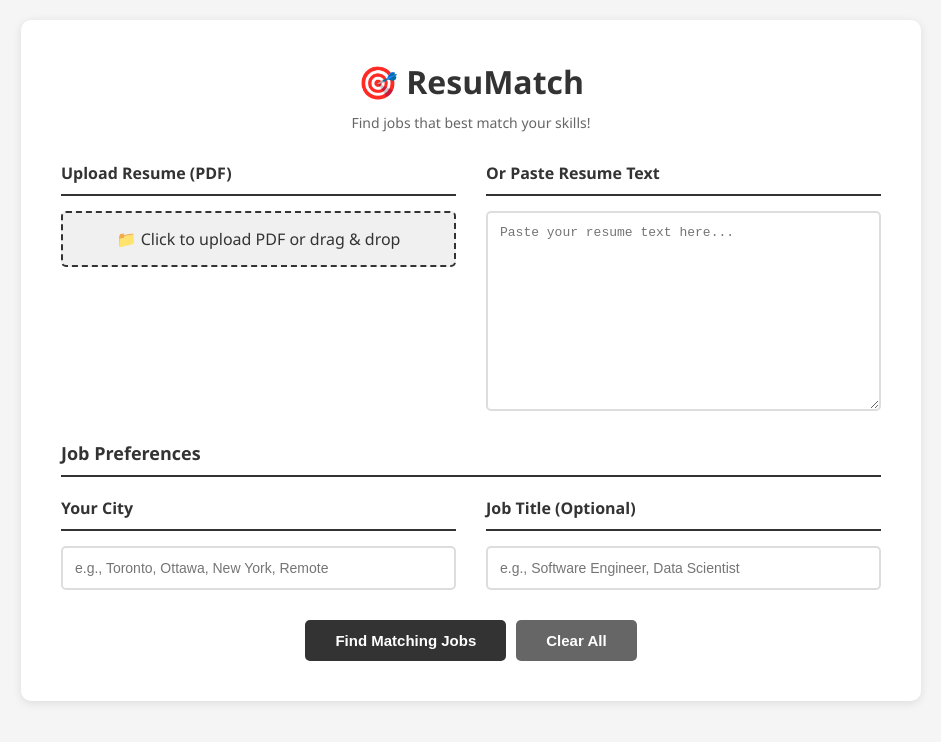
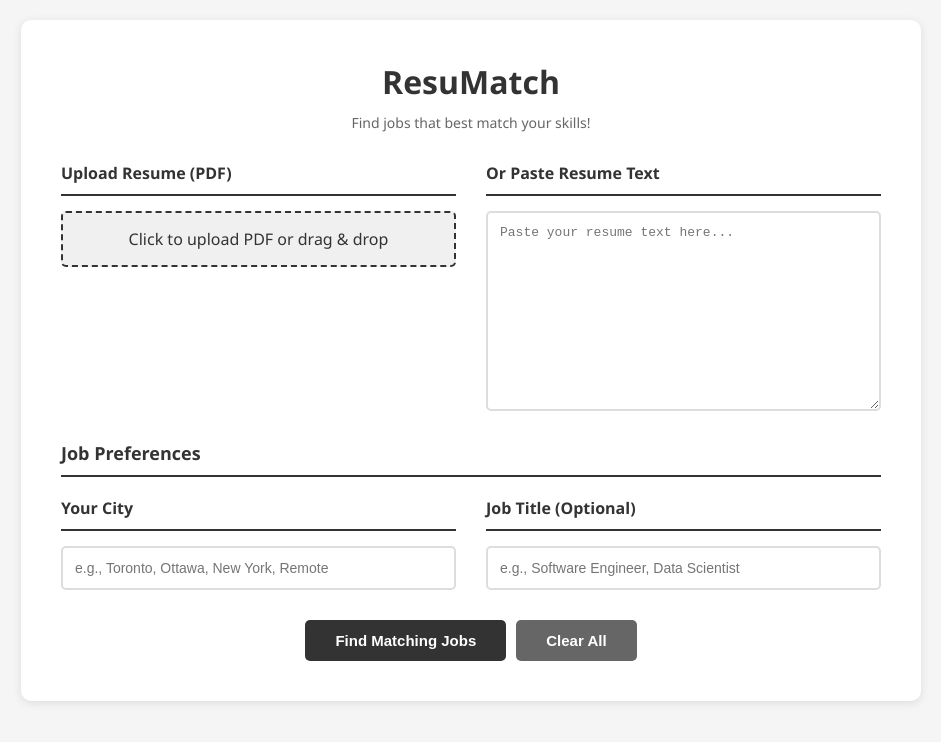
Before and after one commit to rieleyhunt/uottawa-hack-8, a website: page resume.html in a window 1280 px wide. Shown: the whole page, without its empty margins (169-1110 px from the left). Drawn offline with Linux system fonts and the light colour scheme.

Commit message:
Remove emojis from header and file upload label for a cleaner interface

```diff
--- a/resume.html
+++ b/resume.html
@@ -209,7 +209,7 @@
 </head>
 <body>
     <div class="container">
-        <h1>🎯 ResuMatch</h1>
+        <h1>ResuMatch</h1>
         <p class="subtitle">Find jobs that best match your skills!</p>
 
         <div class="input-section">
@@ -218,7 +218,7 @@
                 <div class="file-input-wrapper">
                     <input type="file" id="fileInput" accept=".pdf" />
                     <label for="fileInput" class="file-input-label">
-                        📁 Click to upload PDF or drag & drop
+                        Click to upload PDF or drag & drop
                     </label>
                     <div class="file-name" id="fileName"></div>
                 </div>
```
